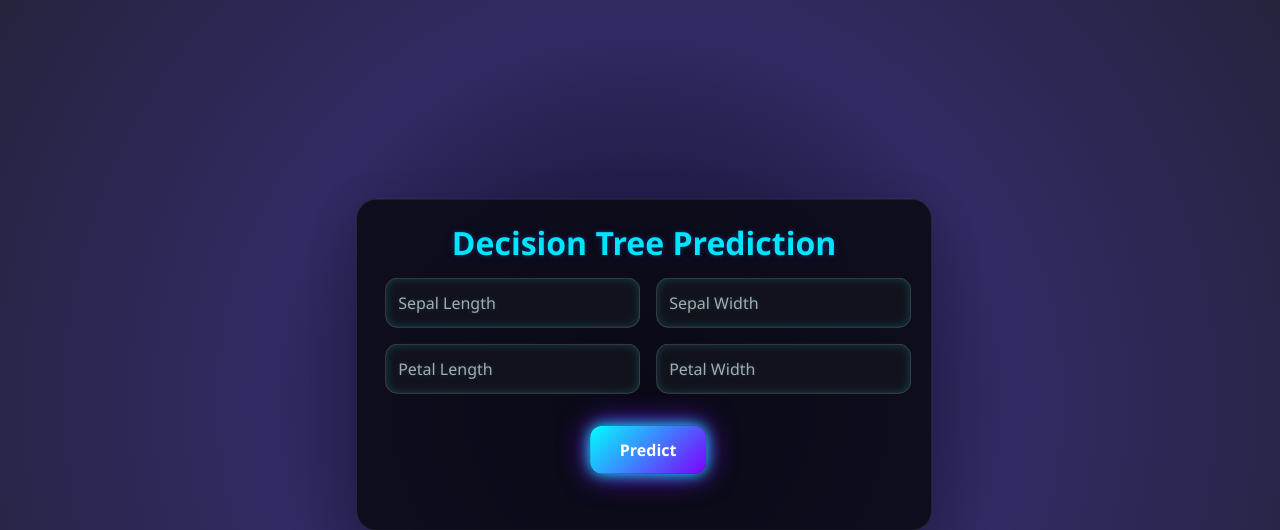
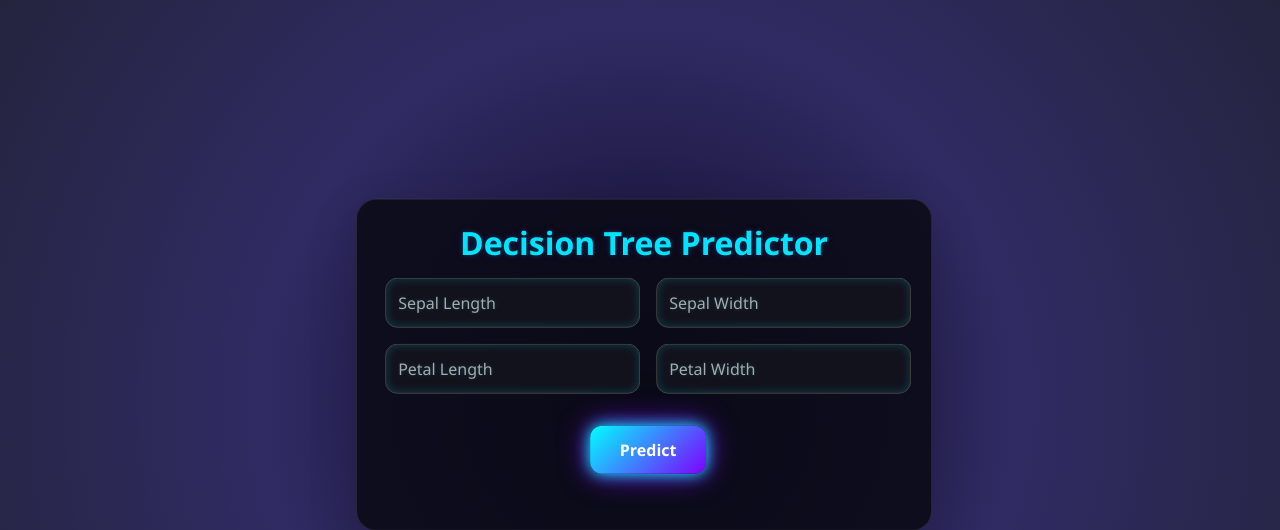
Before and after one commit to yathrib-04/Tree-Logit-Predictor, a FastAPI app: page / in a window 1280 px wide. Shown: the top 530 px of the page. Run offline with FastAPI, Linux system fonts and the light colour scheme; parts of the project's set-up code (start-up, migrations or seed data) failed here and were passed over.

Commit message:
add frontend for decision tree predictor

```diff
--- a/decision_tree_app/templates/index.html
+++ b/decision_tree_app/templates/index.html
@@ -145,7 +145,7 @@
   <body>
     <div class="container">
       <div class="card shadow-lg p-4">
-        <h2 class="text-center mb-4">Decision Tree Prediction </h2>
+        <h2 class="text-center mb-4">Decision Tree Predictor </h2>
 
         <form id="predictForm" class="row g-3">
           <div class="col-md-6">
```
